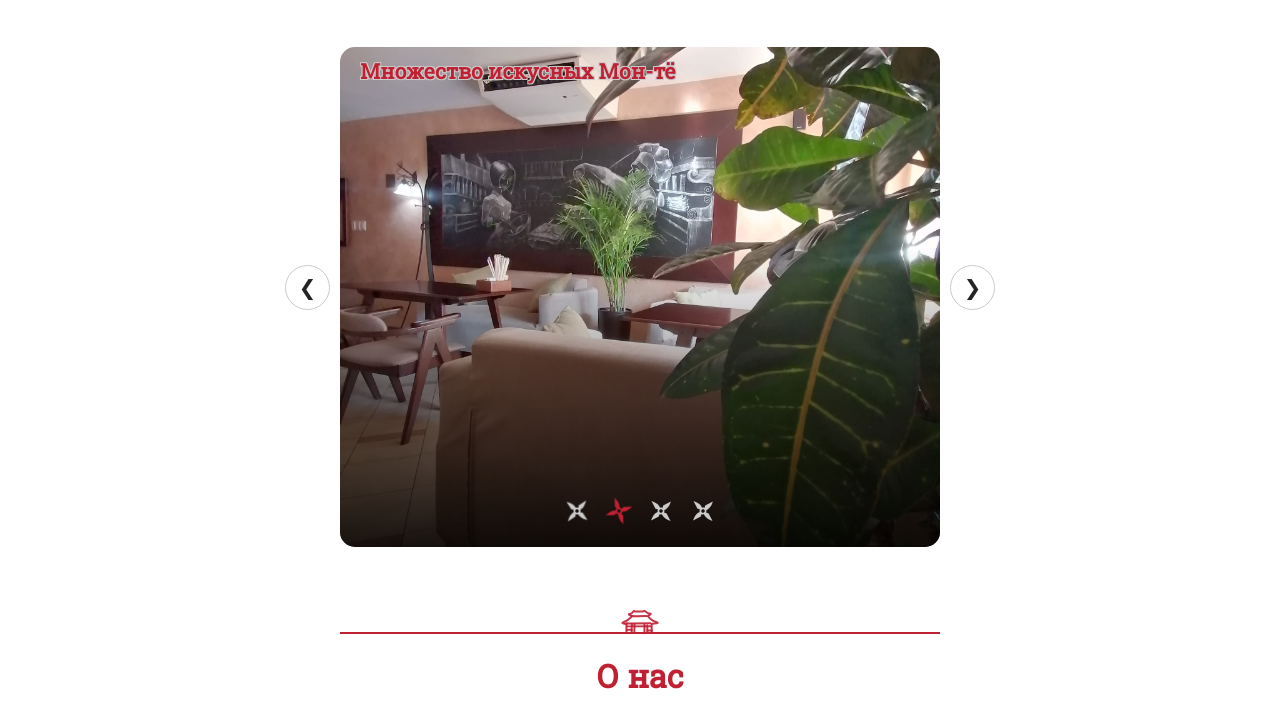
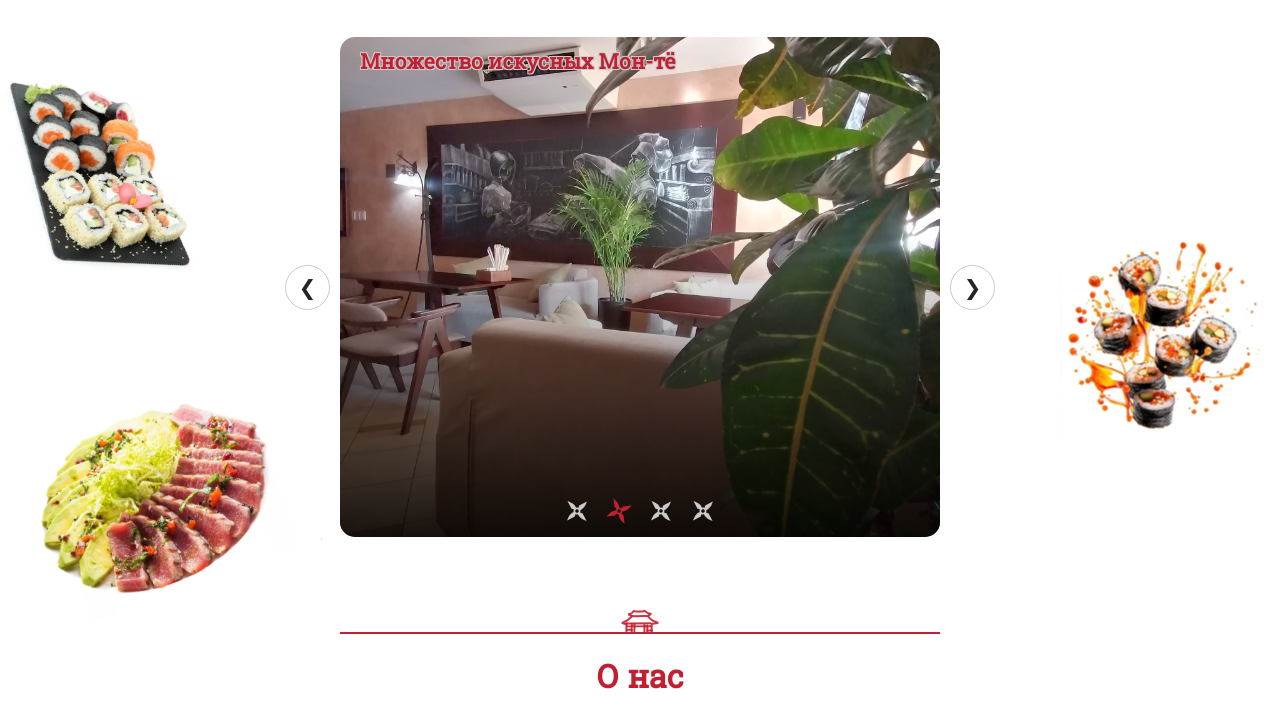
Before and after one commit to SergoDevLogs/shokunin.github.io, a plain HTML site: page index.html in a window 1280 px wide. Shown: the part 83-797 px from the top of the page. Drawn offline with Linux system fonts and the light colour scheme.

Commit message:
Add files via upload

```diff
--- a/index.html
+++ b/index.html
@@ -47,6 +47,9 @@
 
     <main>
         <section id="presentation">
+            <img src="./images/header/floating/sushi.jpg" class = "floating-img" style="top:0;left:0;rotate: 15deg;">
+            <img src="./images/header/floating/sushi2.jpg" class = "floating-img" style="bottom  :0;left:0;rotate: -10deg;">
+            <img src="./images/header/floating/sushi3.jpg" class = "floating-img" style="top:30%;right:40px; width: 200px;">
             <div class="carousel">
                 <button class="prev">&#10094;</button>
 
--- a/scripts/main.js
+++ b/scripts/main.js
@@ -149,3 +149,61 @@
 
     startTimer();
 });
+
+function initScrollAnimations() {
+    const animatedElements = document.querySelectorAll('.floating-img');
+
+    // Функция проверки видимости
+    function checkScroll() {
+        const windowHeight = window.innerHeight;
+        const windowTop = window.scrollY;
+        const windowBottom = windowTop + windowHeight;
+
+        animatedElements.forEach((element, index) => {
+            const elementTop = element.getBoundingClientRect().top + windowTop;
+            const elementBottom = elementTop + element.offsetHeight;
+
+            // Если элемент в зоне видимости
+            if (elementBottom > windowTop && elementTop < windowBottom) {
+                const scrollPercent = (windowBottom - elementTop) / (windowHeight + element.offsetHeight);
+
+                // Определяем направление разлета
+                let translateX = 0;
+                const translateY = scrollPercent * 100; // Изменено: теперь увеличивается со скроллом
+
+                // Первые две картинки - влево и вниз
+                if (index < 2) {
+                    translateX = scrollPercent * -100; // Изменено: увеличивается со скроллом (влево)
+                }
+                // Последняя картинка - вправо и вниз
+                else if (index === animatedElements.length - 1) {
+                    translateX = scrollPercent * 100; // Изменено: увеличивается со скроллом (вправо)
+                }
+                // Остальные картинки (если есть) - просто вниз
+                else {
+                    translateX = 0;
+                }
+
+                element.style.transform = `translate(${translateX}px, ${translateY}px) rotate(${element.style.rotate || '0deg'})`;
+            }
+        });
+    }
+
+    // Дебаунс для оптимизации
+    let ticking = false;
+    window.addEventListener('scroll', function() {
+        if (!ticking) {
+            window.requestAnimationFrame(function() {
+                checkScroll();
+                ticking = false;
+            });
+            ticking = true;
+        }
+    });
+
+    // Первоначальная проверка
+    checkScroll();
+}
+
+// Инициализация при загрузке страницы
+window.addEventListener('DOMContentLoaded', initScrollAnimations);
--- a/styles/styler.css
+++ b/styles/styler.css
@@ -135,6 +135,7 @@
 }
 
 #presentation{
+    position: relative;
     align-items: center;
     display: flex;
     flex-direction: column;
@@ -145,6 +146,12 @@
     display: flex;
     flex-direction: column;
     align-items: center;
+}
+
+.floating-img{
+    position: absolute;
+    width: 300px;
+    height: 200px;
 }
 
 .carousel {
@@ -312,6 +319,12 @@
 
 
 
+@media screen and (max-width: 1200px) {
+    .floating-img{
+        display: none;
+    }
+}
+
 @media screen and (max-width: 1100px) {
     .phone-number{
         display: none;
```
Also changed, not shown: images/header/floating/sushi.jpg (added), images/header/floating/sushi2.jpg (added), images/header/floating/sushi3.jpg (added).
